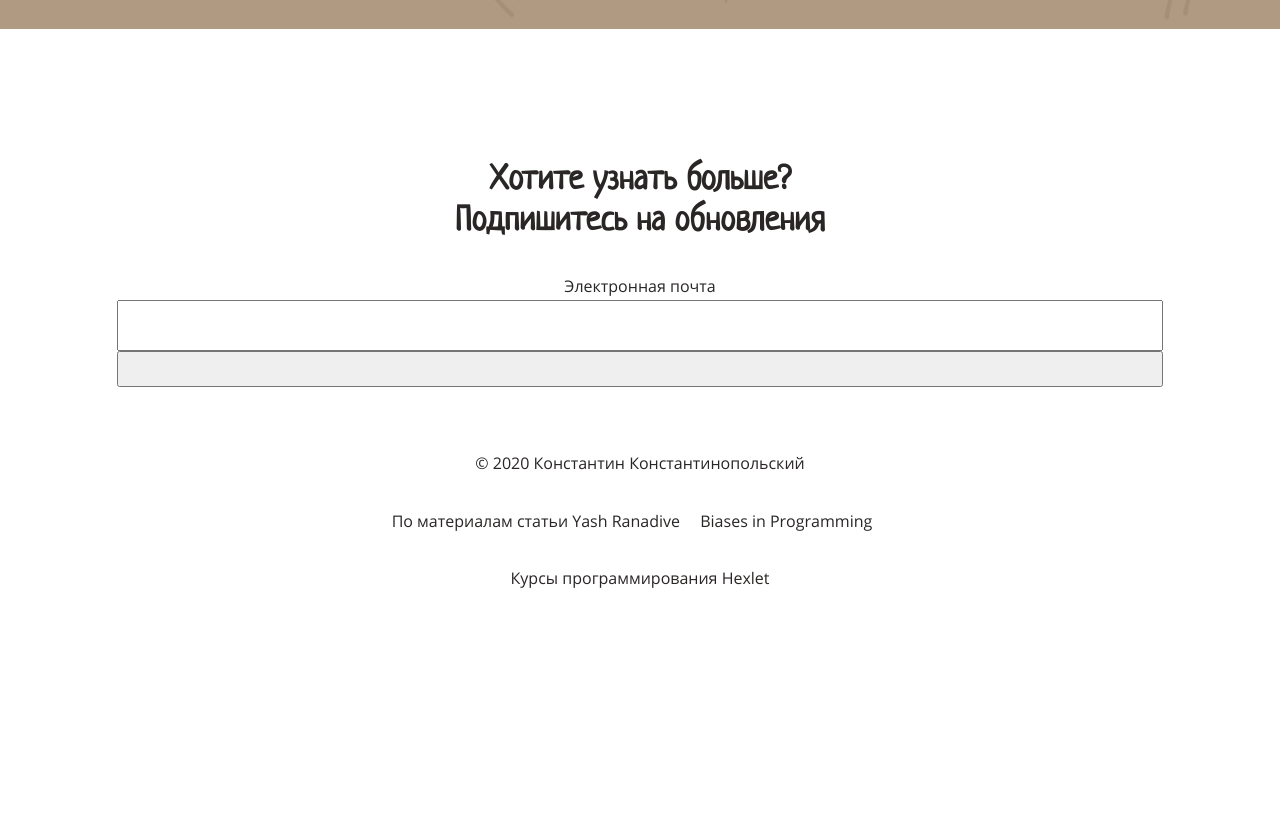
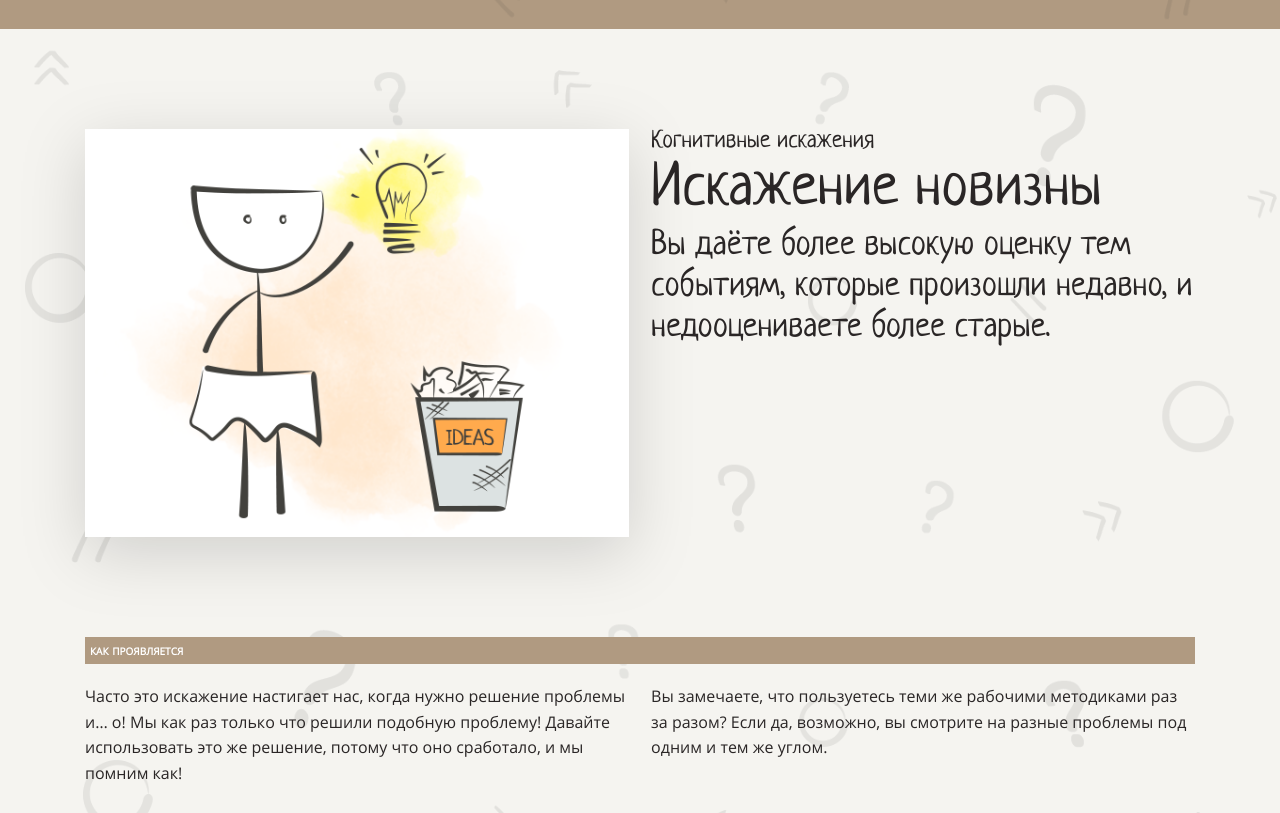
Before and after one commit to dimidroll450/layout-designer-project-lvl1, a website: page src/index.html in a window 1280 px wide. Shown: the part 4500-5313 px from the top of the page. Before the commit the page ends 5224 px from the top, so only its background shows below. Drawn offline with Linux system fonts and the light colour scheme.

Commit message:
make section distortion of novelty

```diff
--- a/src/index.html
+++ b/src/index.html
@@ -94,7 +94,7 @@
               </a>
             </li>
             <li class="nav-item">
-              <a href="#" class="nav-link">
+              <a href="#distortion-of-novelty" class="nav-link">
                 <p class="nav-number">3</p>
                 <h3 class="text-yellow">
                   Искажение новизны
@@ -205,6 +205,44 @@
         </div>
       </div>
     </section>
+
+
+    <section class="background-image background-light" id="distortion-of-novelty">
+      <div class="container">
+        <div class="flex-container flex-between">
+          <div class="column shadow">
+            <img src="./images/3.png" alt="Искажение новизны" class="img">
+        </div>
+        <div class="column">
+          <p class="section-sub">Когнитивные искажения</p>
+          <h2>Искажение новизны</h2>
+          <p class="h3">
+            Вы даёте более высокую оценку тем событиям, которые произошли недавно,
+            и недооцениваете более старые.
+          </p>
+        </div>
+      </div>
+      <h4 class="divider dark text-white">
+        как проявляется
+      </h4>
+
+        <div class="flex-container flex-between">
+          <div class="column">
+            <p>
+              Часто это искажение настигает нас, когда нужно решение проблемы и… о! Мы как раз
+              только что решили подобную проблему! Давайте использовать это же решение, потому
+              что оно сработало, и мы помним как!
+            </p>
+          </div>
+          <div class="column">
+            <p>
+              Вы замечаете, что пользуетесь теми же рабочими методиками раз за разом? Если да,
+              возможно, вы смотрите на разные проблемы под одним и тем же углом.
+            </p>
+          </div>
+        </div>
+      </div>
+    </section>
   </main>
 
   <footer class="footer">
```
